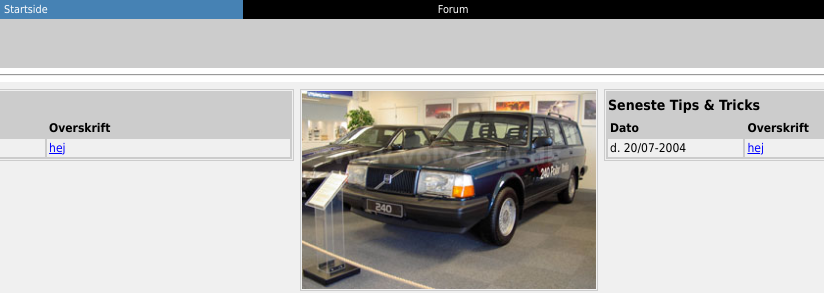
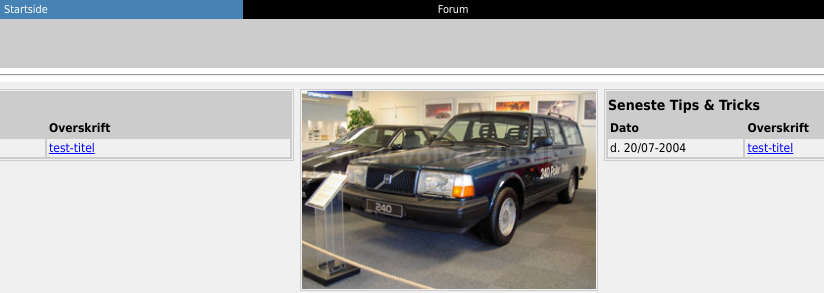
Before and after one commit to camper0008/decorum-volvo240, a website: page public/index.html in a window 1280 px wide. Shown: the top 293 px of the page, 191-1015 px from the left. Drawn offline with nearby package versions, Linux system fonts and the light colour scheme; files that its build step writes are made by us from their sources.

Commit message:
better test titles

```diff
--- a/public/index.html
+++ b/public/index.html
@@ -41,7 +41,7 @@
                     Kategori
                 </div>
                 <div class="list-item-title">
-                    <a href="#">hej</a>
+                    <a href="#">test-titel</a>
                 </div>
             </div>
         </div>
@@ -58,7 +58,7 @@
             <div class="list-item">
                 <time class="list-item-time">d. 20/07-2004</time>
                 <div class="list-item-title">
-                    <a href="#">hej</a>
+                    <a href="#">test-titel</a>
                 </div>
             </div>
         </div>
```
Also changed, not shown: public/forum/index.html (+2 -2 lines).
